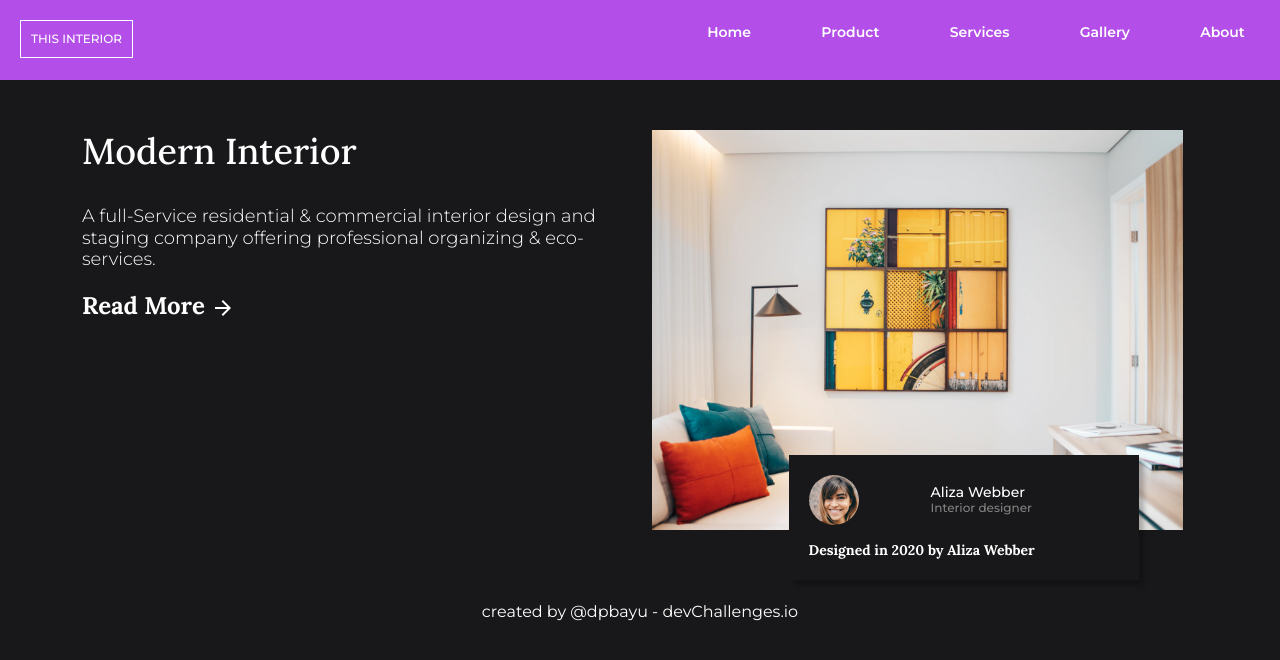
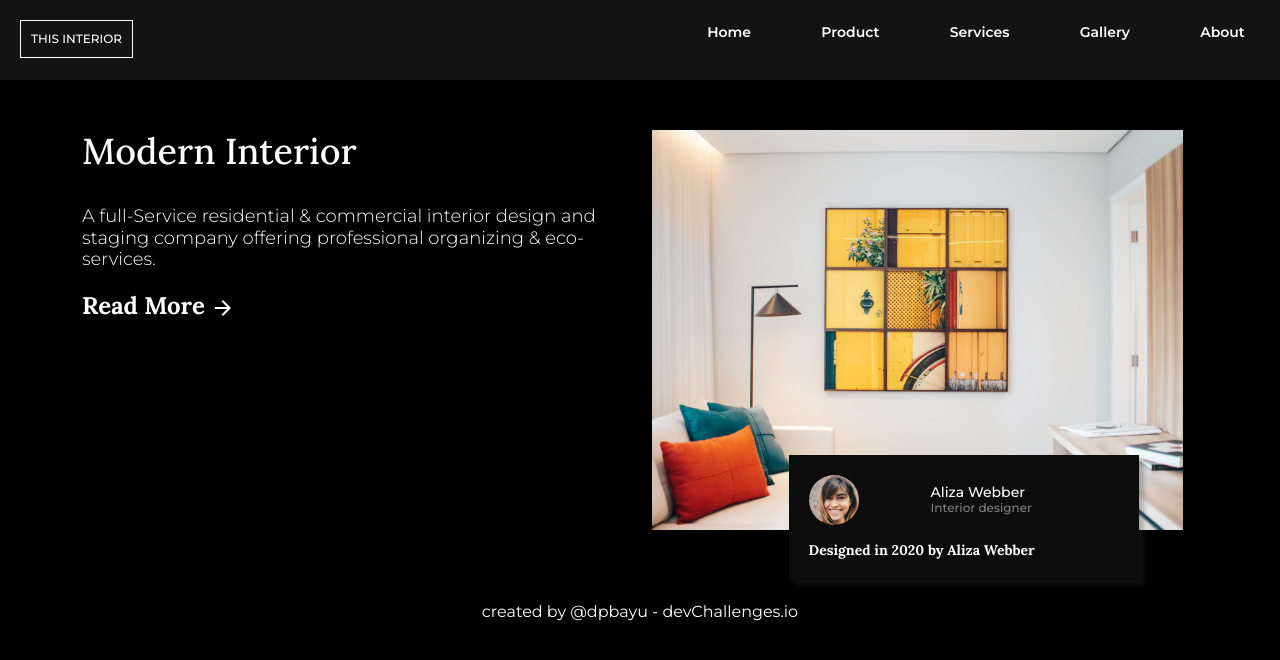
Before and after one commit to dpbayu/DevChallengesInteriorConsultan, a plain HTML site: page index.html in a window 1280 px wide. Drawn offline with nearby package versions, Linux system fonts and the light colour scheme.

Commit message:
Update style.css

```diff
--- a/css/style.css
+++ b/css/style.css
@@ -8,7 +8,7 @@
 }
 
 body {
-    background: #181719;
+    background: #000000;
     font-family: Montserrat;
     height: 100%;
     width: 100%;
@@ -16,7 +16,7 @@ body {
 
 nav {
     display: flex;
-    background-color: rgb(180, 78, 232);
+    background-color: #131313;
     justify-content: space-around;
     padding: 20px 0;
 }
@@ -169,10 +169,10 @@ nav .menu-toggle input:checked~span:nth-child(3) {
     margin-bottom: 20px;
     margin-top: -75px;
     margin-left: 25%;
-    background: #181719;
+    background: #0c0c0c;
     width: 350px;
     height: 125px;
-    box-shadow: 5px 5px 5px rgba(0, 0, 0, 0.25);
+    box-shadow: 5px 5px 5px rgba(55, 55, 55, 0.316);
 }
 
 .container .profileBox img {
```
